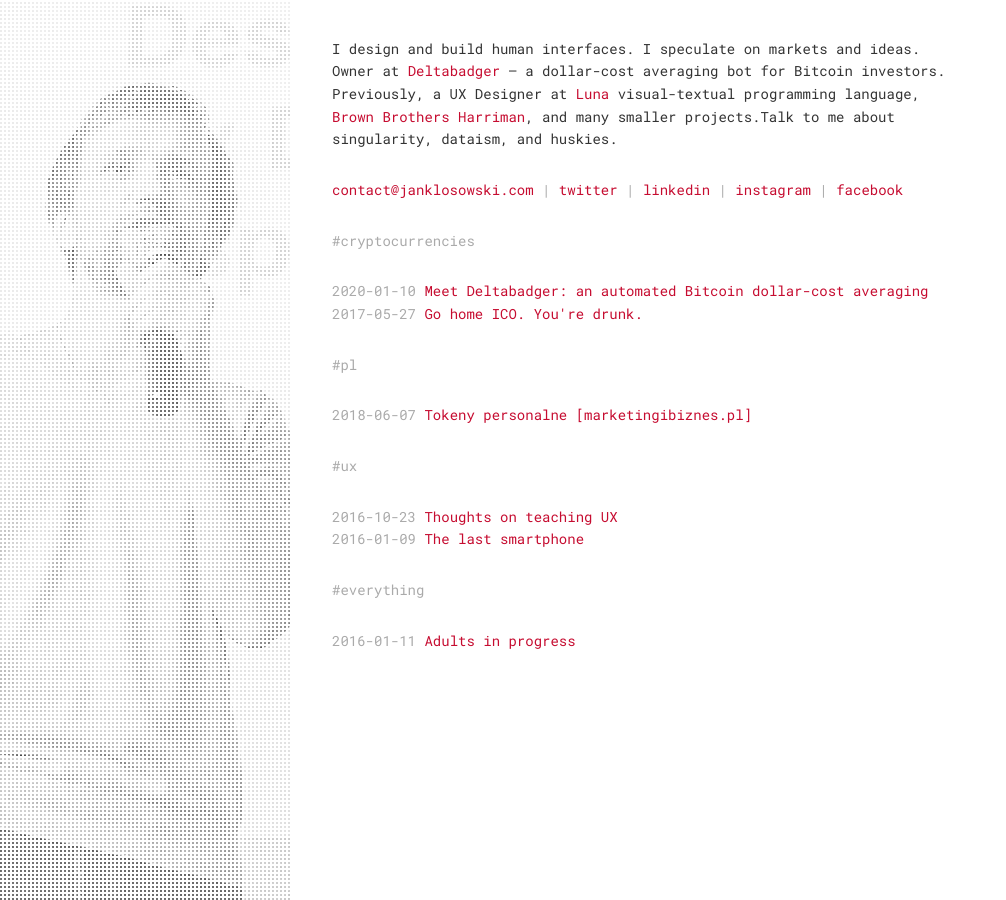
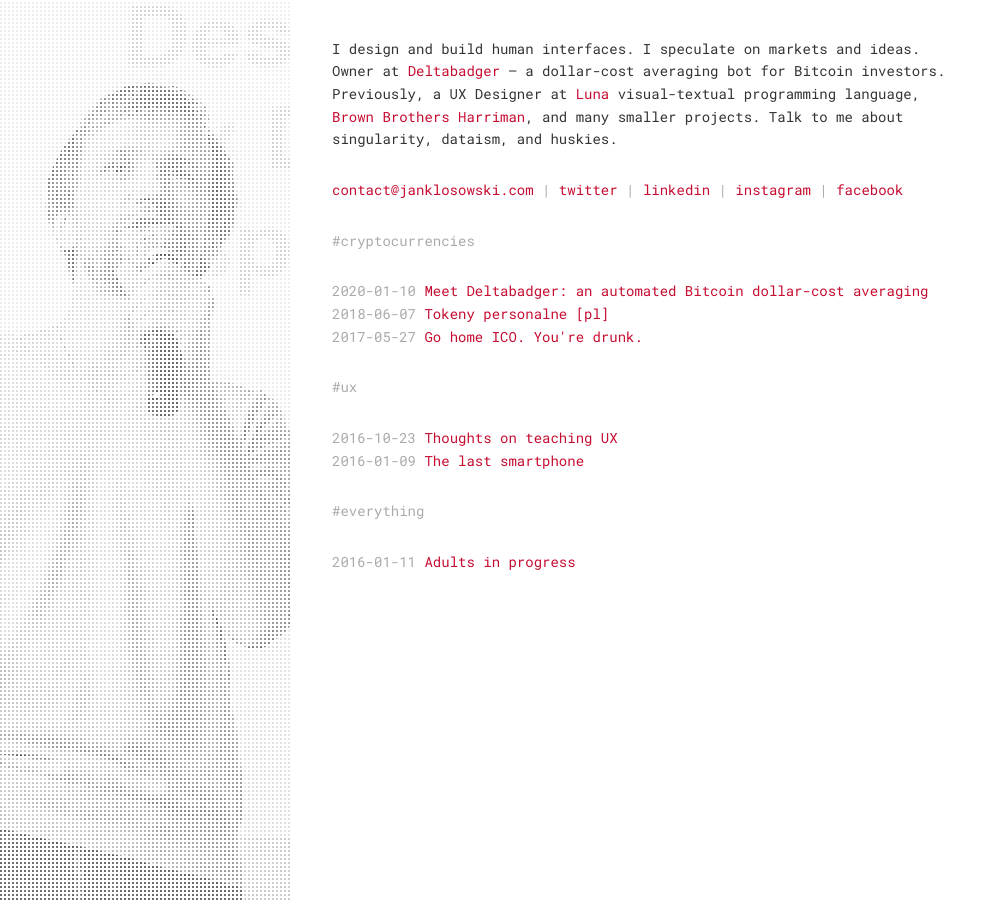
Before and after one commit to janklosowski/janklosowski-website, a Jekyll site: the page built from index.html, in a window 1280 px wide. Shown: the whole page, without its empty margins (0-1006 px from the left). Built offline with Jekyll 4.4.1, drawn with Linux system fonts in a browser that asks for light colours.

Commit message:
category cleanup

```diff
--- a/_posts/2018-06-07-tokeny-personalne.markdown
+++ b/_posts/2018-06-07-tokeny-personalne.markdown
@@ -1,8 +1,8 @@
 ---
 layout: 	   redirect
-title:  	   "Tokeny personalne [marketingibiznes.pl]"
+title:  	   "Tokeny personalne [pl]"
 date:   	   2018-06-07 14:31:21
-category: 	   pl
+category: 	   cryptocurrencies
 permalink:     /tokeny-personalne/
 redirect_url:  https://marketingibiznes.pl/biznes/tokeny-personalne/
 excerpt:	   "Jeśli z Facebooka atakują cię kolejne informacje o mniej lub bardziej znanych osobach wypuszczających własne „coiny”, rozczarował cię brak adekwatnego hasła w Wikipedii, a o kryptowalutach nie wiesz dużo więcej niż obecny Minister Finansów – ten tekst jest dla ciebie."
--- a/index.html
+++ b/index.html
@@ -9,27 +9,24 @@
 <div class="page">
 
     <header class="header">
-      <h1 class="aboutme">I design and build human interfaces. I speculate on markets and ideas. Owner at <a href="https://deltabadger.com/" arget="_blank">Deltabadger</a> – a dollar-cost averaging bot for Bitcoin investors. Previously, a UX Designer at <a href="http://luna-lang.org">Luna</a> visual-textual programming
-          language, <a target="_blank" href="http://bbh.com">
-          Brown&nbsp;Brothers&nbsp;Harriman</a>, and many smaller projects.Talk to me about singularity, dataism, and huskies.</h1>
+      <h1 class="aboutme">I design and build human interfaces. I speculate on markets and ideas. Owner at <a href="https://deltabadger.com/" rel="noopener" target="_blank">Deltabadger</a> – a dollar-cost averaging bot for Bitcoin investors. Previously, a UX Designer at <a href="http://luna-lang.org">Luna</a> visual-textual programming
+          language, <a href="http://bbh.com" target="_blank" rel="noopener">Brown&nbsp;Brothers&nbsp;Harriman</a>, and many smaller projects. Talk to me about singularity, dataism, and huskies.</h1>
 
       <p class="sociallinks">
 			<span id="e142835588">[javascript protected email address]</span><script type="text/javascript">/*<![CDATA[*/eval("var a=\".jHoNKPCuTgbSpr4yAvdDRYsVkX9x_+L580-F7WEMqz@Qc1emGtwiBnhJalOZU6f32I\";var b=a.split(\"\").sort().join(\"\");var c=\"@hnZq@ZptqnwihOhfOwGH@hB\";var d=\"\";for(var e=0;e<c.length;e++)d+=b.charAt(a.indexOf(c.charAt(e)));document.getElementById(\"e142835588\").innerHTML=\"<a href=\\\"mailto:\"+d+\"\\\">\"+d+\"</a>\"")/*]]>*/</script>
-            | <a href="https://twitter.com/klos" rel="nofollow" target="_blank">twitter</a>
-            | <a href="https://www.linkedin.com/in/janklosowski" rel="nofollow" target="_blank">linkedin</a>
-            | <a href="https://www.instagram.com/janklosowski/" rel="nofollow" target="_blank">instagram</a>
-			      | <a href="https://www.facebook.com/janklosowski" rel="nofollow" target="_blank">facebook</a>
+            | <a href="https://twitter.com/klos" rel="noopener" target="_blank">twitter</a>
+            | <a href="https://www.linkedin.com/in/janklosowski" rel="noopener" target="_blank">linkedin</a>
+            | <a href="https://www.instagram.com/janklosowski/" rel="noopener" target="_blank">instagram</a>
+			      | <a href="https://www.facebook.com/janklosowski" rel="noopener" target="_blank">facebook</a>
         </p>
     </header>
 
     <main class="articles">
-      <h3 class="category__header">#cryptocurrencies</h3>
+      <h2 class="category__header">#cryptocurrencies</h2>
       <section class="category">{% for post in site.categories.cryptocurrencies %}{% include category.html %}{% endfor %}</section>
-      <h3 class="category__header">#pl</h3>
-      <section class="category">{% for post in site.categories.pl %}{% include category.html %}{% endfor %}</section>
-      <h3 class="category__header">#ux</h3>
+      <h2 class="category__header">#ux</h2>
       <section class="category">{% for post in site.categories.ux %}{% include category.html %}{% endfor %}</section>
-      <h3 class="category__header">#everything</h3>
+      <h2 class="category__header">#everything</h2>
       <section class="category">{% for post in site.categories.everything %}{% include category.html %}{% endfor %}</section>
     </main>
 </div>
```
Also changed, not shown: 2 other files.
